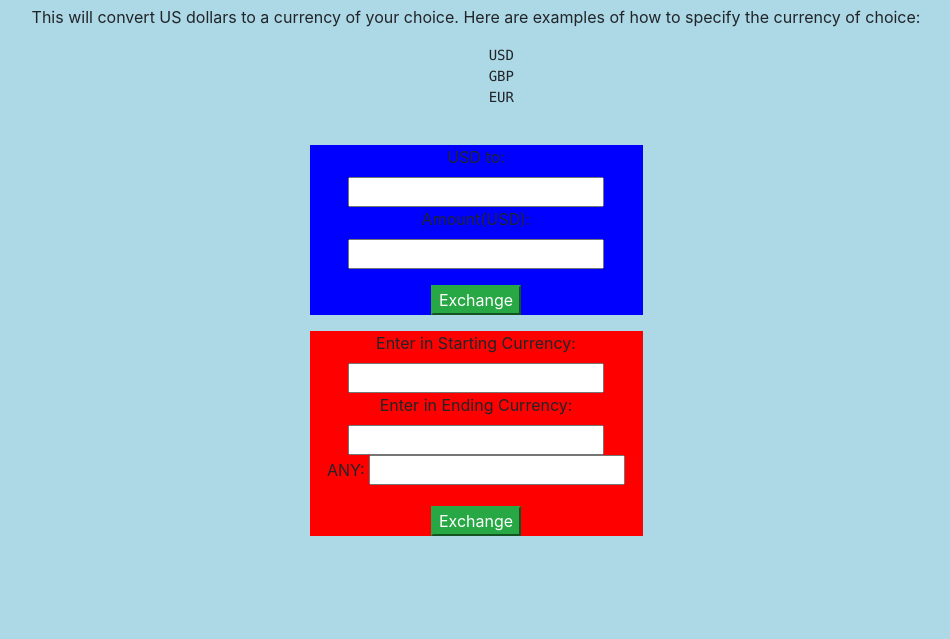
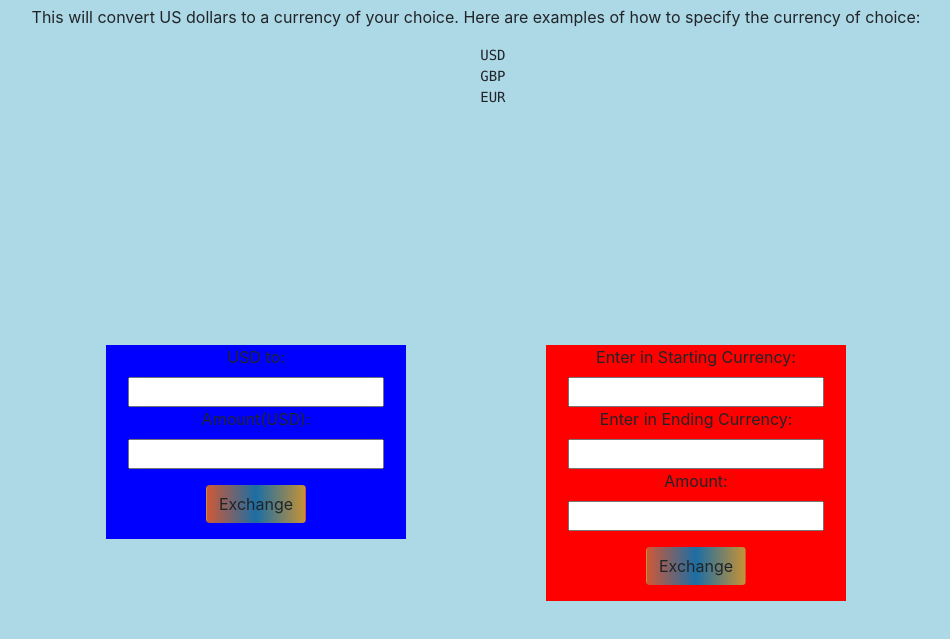
Before and after one commit to Tiberiusloc/currencyexchanger, a website built with webpack: page src/index.html in a window 1280 px wide. Shown: the part 51-690 px from the top of the page, without its empty margins (164-1114 px from the left). Built offline with nearby package versions, Linux system fonts and the light colour scheme.

Commit message:
add Working project, images, css styles

```diff
--- a/src/css/styles.css
+++ b/src/css/styles.css
@@ -4,11 +4,32 @@ body {
 }
 
 #right {
-  width: 30%;
+  width: 300px;
   background-color: red;
+  float: right;
 }
 
 #left {
-  width: 30%;
+  width: 300px;
   background-color: blue;
+  float: left;
 }
+
+#main {
+  padding: 200px;
+
+}
+
+#change2 {
+  background: #CE5937;
+  background: -moz-linear-gradient(left, #CE5937 0%, #1C6EA4 50%, #C59237 100%);
+  background: -webkit-linear-gradient(left, #CE5937 0%, #1C6EA4 50%, #C59237 100%);
+  background: linear-gradient(to right, #CE5937 0%, #1C6EA4 50%, #C59237 100%);
+}
+
+#change {
+  background: #CE5937;
+  background: -moz-linear-gradient(left, #CE5937 0%, #1C6EA4 50%, #C59237 100%);
+  background: -webkit-linear-gradient(left, #CE5937 0%, #1C6EA4 50%, #C59237 100%);
+  background: linear-gradient(to right, #CE5937 0%, #1C6EA4 50%, #C59237 100%);
+}
--- a/src/index.html
+++ b/src/index.html
@@ -3,7 +3,6 @@
     <title>Currency Exchanger</title>
   </head>
   <body>
-  <div class="container">
     <h1>Currency Exchanger</h1>
     <p>This will convert US dollars to a currency of your choice. Here are examples of how to specify the currency of choice:</p>
     <pre>
@@ -11,15 +10,16 @@
     GBP
     EUR
     </pre>
+    <div class="container" id="main">
       <div class="container" id="left">
         <form id="form">
           <label for="currency">USD to:</label>
           <input for="currency" id="currency" type="text">
           <br>
-      <label for="amout" id="amout" type="number">Amount(USD):</label>
+          <label for="amount" id="amount" type="number">Amount(USD):</label>
           <input type="number" id="userNumber1">
           <p><span id="conversion1"></span></p>
-      <button type="submit" class="btn-success" id="change">Exchange</button>
+          <button type="submit" class="btn" id="change">Exchange</button>
         </form>
       </div>
       <div class="container" id="right">
@@ -30,11 +30,13 @@
           <label for="currencyChange">Enter in Ending Currency:</label>
           <input for="currencyChange" id="currencyChange" type="text">
           <br>
-      <label for="amout2" id="amout2" type="number">ANY:</label>
+          <label for="amount2" id="amount2" type="number">Amount:</label><br>
           <input type="number" id="userNumber2">
           <p><span id="conversion2"></span></p>
-      <button type="submit" class="btn-success" id="change2">Exchange</button>
+          <button type="submit" class="btn" id="change2">Exchange</button>
         </form>
+        <p id="errors"></p>
       </div>
-    <p id="errors"></p>
+    </div>
+  </body>
 </html>
--- a/src/index.js
+++ b/src/index.js
@@ -31,10 +31,9 @@ function handleAnySubmission(event) {
   const currency = document.querySelector('#currency2').value;
   CurrencyExchange.getCurrency(currency)
     .then(function(response) {
-    console.log(response)
       const resp = response;
       let changeRate = document.querySelector('#currencyChange').value;
-    let rate = resp.conversion_rates[changeRate]
+      let rate = resp.conversion_rates[changeRate];
       console.log(rate);
       let anyCurr = document.querySelector('#userNumber2').value;
       document.querySelector('#conversion2').innerText =  "The currency converted from " + currency + " to " + changeRate + " is " + backConvert(anyCurr,rate);
```
Also changed, not shown: assets/images/moneyconverter.jpg (added). Lines whose indentation alone changed are shown as unchanged.
